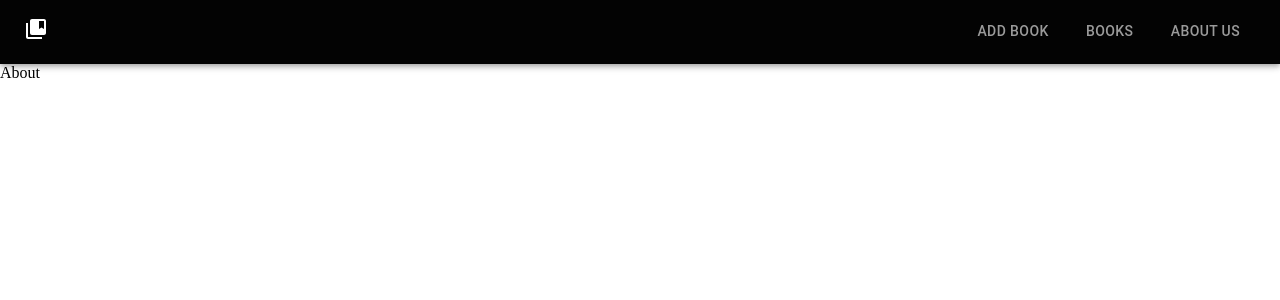
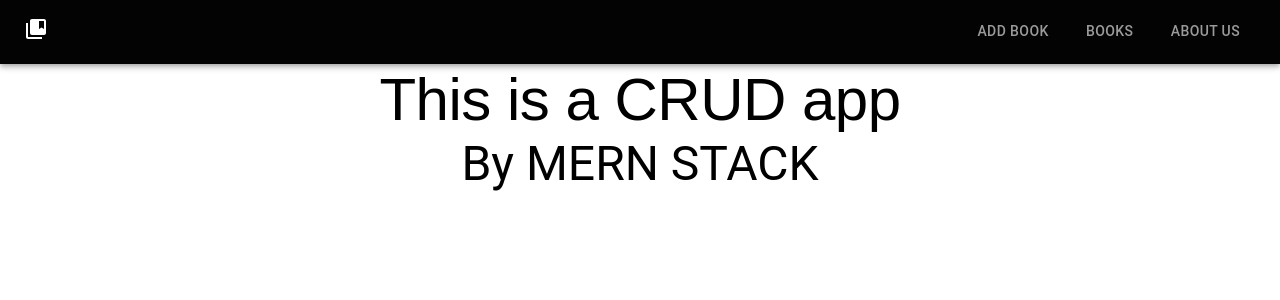
Before and after one commit to santiagoejm/Book_Store_App, a React (Create React App) app in the folder frontend/: page /about in a window 1280 px wide. Shown: the top 300 px of the page. Built offline with nearby package versions, Linux system fonts and the light colour scheme.

Commit message:
about us page  styled

```diff
--- a/frontend/src/components/About.jsx
+++ b/frontend/src/components/About.jsx
@@ -1,7 +1,17 @@
 import React from "react";
+import { Box, Typography } from "@mui/material";
 
 const About = () => {
-  return <div>About</div>;
+  return (
+    <div>
+      <Box display="flex" flexDirection="column" alignItems="center">
+        <Typography sx={{ fontFamily: "fantasy" }} variant="h2">
+          This is a CRUD app
+        </Typography>
+        <Typography variant="h3">By MERN STACK</Typography>
+      </Box>
+    </div>
+  );
 };
 
 export default About;
```
